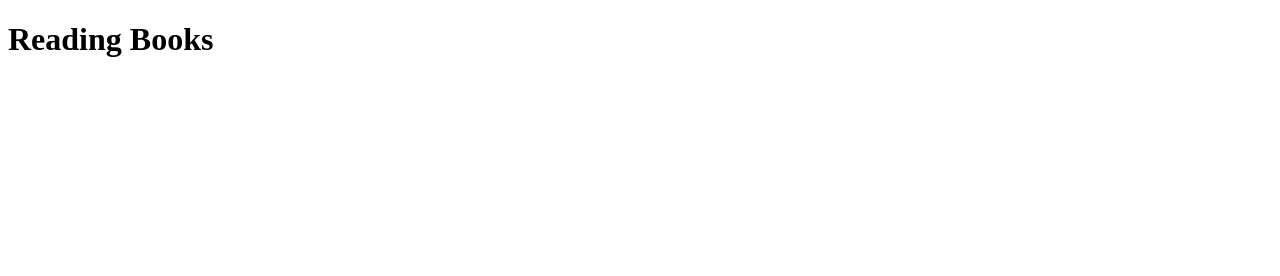
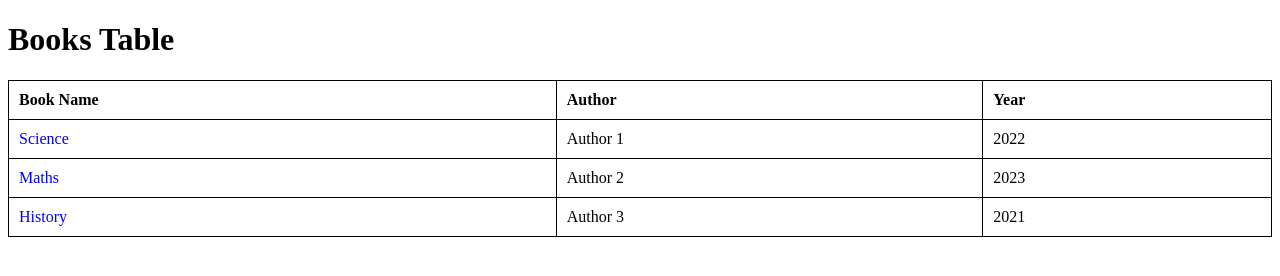
Before and after one commit to SoumyaMadishetti17/Sample-library-using-html, a plain HTML site: page index.html in a window 1280 px wide. Drawn offline with Linux system fonts and the light colour scheme.

Commit message:
changed in new

```diff
--- a/index.html
+++ b/index.html
@@ -1,11 +1,59 @@
 <!DOCTYPE html>
 <html lang="en">
 <head>
-    <meta charset="UTF-8">
-    <meta name="viewport" content="width=device-width, initial-scale=1.0">
-    <title>Document</title>
+  <meta charset="UTF-8">
+  <meta name="viewport" content="width=device-width, initial-scale=1.0">
+  <title>Books List</title>
+  <style>
+    table {
+      width: 100%;
+      border-collapse: collapse;
+    }
+    table, th, td {
+      border: 1px solid black;
+    }
+    th, td {
+      padding: 10px;
+      text-align: left;
+    }
+    a {
+      text-decoration: none;
+      color: blue;
+      cursor: pointer;
+    }
+    a:hover {
+      text-decoration: underline;
+    }
+  </style>
 </head>
 <body>
-    <h1>Reading Books</h1>
+  <h1>Books Table</h1>
+  <table>
+    <thead>
+      <tr>
+        <th>Book Name</th>
+        <th>Author</th>
+        <th>Year</th>
+      </tr>
+    </thead>
+    <tbody>
+      <tr>
+        <td><a href="https://en.wikipedia.org/wiki/Science">Science</a></td>
+        <td>Author 1</td>
+        <td>2022</td>
+      </tr>
+      <tr>
+        <td><a href="https://en.wikipedia.org/wiki/Mathematics">Maths</a></td>
+        <td>Author 2</td>
+        <td>2023</td>
+      </tr>
+      <tr>
+        <td><a href="https://en.wikipedia.org/wiki/History">History</a></td>
+        <td>Author 3</td>
+        <td>2021</td>
+      </tr>
+    </tbody>
+  </table>
+
 </body>
 </html>
```
